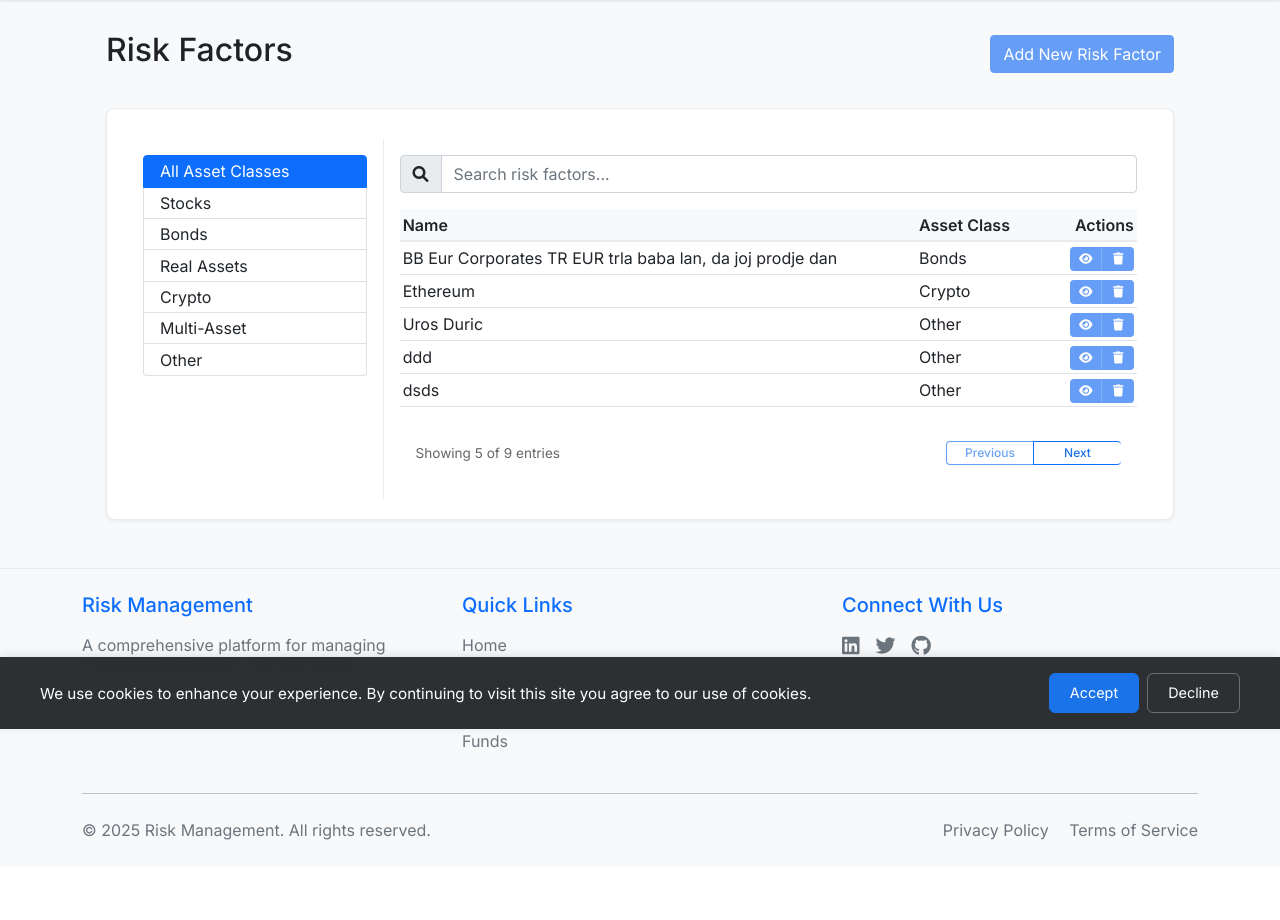
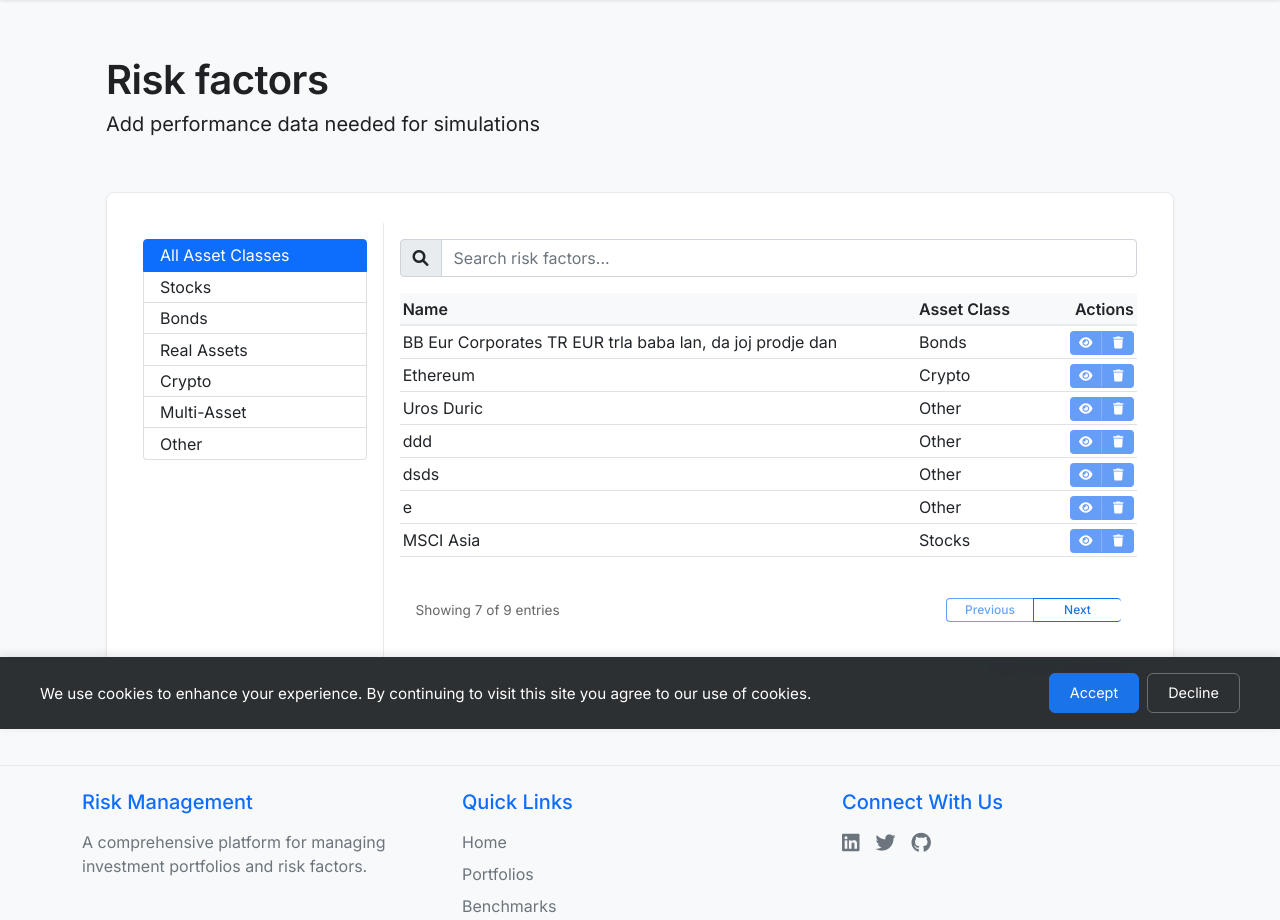
Before and after one commit to urosduric/flask_hello_app, a Flask app: page /get_risk_factors in a window 1280 px wide. Shown: the part 71-991 px from the top of the page. Before the commit the page ends 911 px from the top, so only its background shows below. Run offline with Flask 3, Linux system fonts and the light colour scheme; a user stored in the database is signed in; data comes from the database, SQL or seed files in the repository; some libraries are stand-ins or nearby versions.

Commit message:
Add new risk factor link and update tools

```diff
--- a/templates/risk_factors.html
+++ b/templates/risk_factors.html
@@ -4,11 +4,11 @@
 
 {% block content %}
 <div class="container-fluid px-4">
-    <div class="d-flex justify-content-between align-items-center mb-4">
-        <h2>Risk Factors</h2>
-        {% if current_user.is_admin() %}
-        <a href="{{ url_for('new_risk_factor') }}" class="btn btn-primary">Add New Risk Factor</a>
-        {% endif %}
+    <div class="header-section mb-4">
+        <div class="d-flex flex-column">
+            <h2 class="main-title">Risk factors</h2>
+            <h4 class="subtitle">Add performance data needed for simulations</h4>
+        </div>
     </div>
 
 
@@ -103,6 +103,13 @@
                                     <button type="button" class="btn btn-outline-primary" id="nextPage" disabled>Next</button>
                                 </div>
                             </div>
+
+                            <!-- Add New Risk Factor Link -->
+                            <div class="text-end mt-3">
+                                <a href="{{ url_for('new_risk_factor') }}" class="add-risk-factor-link">
+                                    <i class="fas fa-plus me-1"></i>Add new risk factor
+                                </a>
+                            </div>
                         </div>
                     </div>
                 </div>
@@ -112,6 +119,30 @@
 </div>
 
 <style>
+
+
+.header-section {
+    padding: 2rem 0;
+    margin-bottom: 2rem;
+}
+
+.main-title {
+    font-size: 2.5rem;
+    font-weight: 600;
+    color: var(--text-color);
+    margin-bottom: 0.5rem;
+    letter-spacing: -0.5px;
+}
+
+.subtitle {
+    font-size: 1.25rem;
+    font-weight: 400;
+    color: var(--text-muted);
+    margin-bottom: 0;
+}
+
+
+
 .table {
     width: 100%;
     margin-bottom: 0;
@@ -208,13 +239,13 @@
     min-height: auto;
     height: fit-content;
     overflow: visible;
-    min-height: calc(5 * 32px + 32px + 60px); /* 5 rows + header + pagination */
+    min-height: calc(7 * 33px + 40px + 60px); /* 7 rows + header + pagination */
 }
 
 .table-responsive {
     height: fit-content;
     overflow: visible;
-    min-height: calc(5 * 32px + 32px); /* 5 rows + header */
+    min-height: calc(7 * 33px + 40px); /* 7 rows + header */
 }
 
 /* Pagination container */
@@ -222,6 +253,19 @@
     min-height: 60px; /* Fixed height for pagination area */
     display: flex;
     align-items: center;
+}
+
+/* Add New Risk Factor Link styles */
+.add-risk-factor-link {
+    color: var(--primary-color);
+    text-decoration: none;
+    font-weight: 500;
+    transition: color 0.2s ease;
+}
+
+.add-risk-factor-link:hover {
+    color: var(--secondary-color);
+    text-decoration: none;
 }
 </style>
 
@@ -238,7 +282,7 @@ document.addEventListener('DOMContentLoaded', function() {
     const totalCount = document.getElementById('totalCount');
 
     let currentPage = 1;
-    const rowsPerPage = 5;
+    const rowsPerPage = 7;
     let filteredRows = rows;
 
     function updateTable() {
--- a/tools.py
+++ b/tools.py
@@ -13,9 +13,5 @@ python app.py 5005
 
 # send to github
 '''
-git init &&
-git add . &&
-git commit -m "Initial commit: Flask application with risk factors management" &&
-git remote -v &&
-git push -u origin main
+git checkout main && git add templates/*.html *.py && git commit -m "Update project files" && git push origin main
 '''
```
